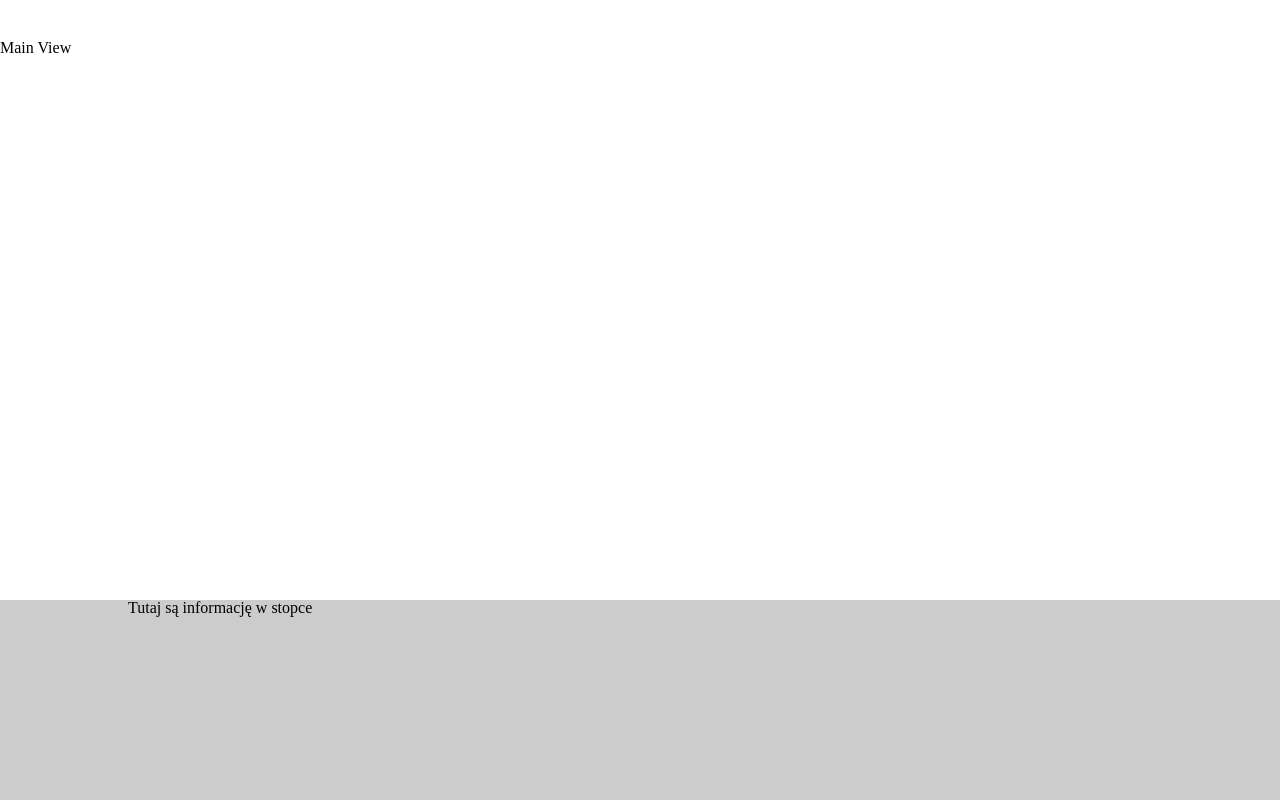
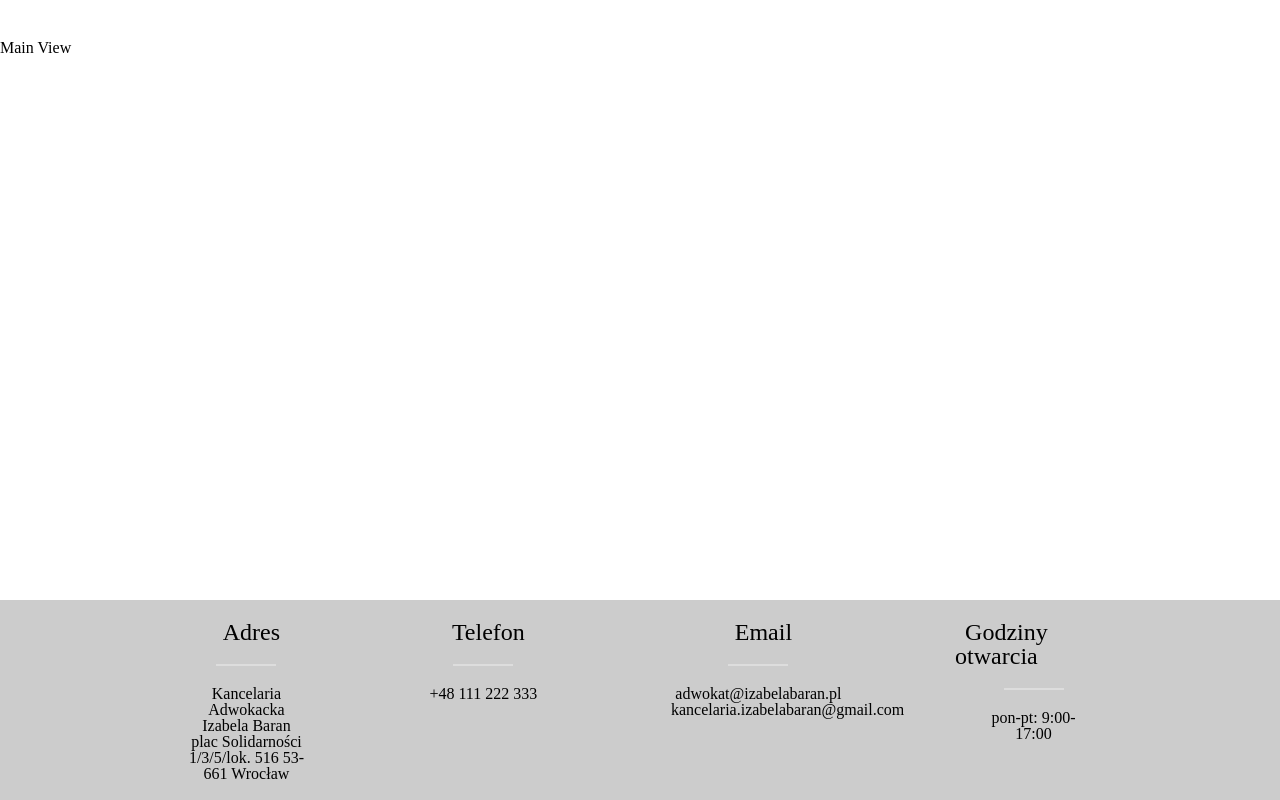
Before and after one commit to BartoszBartlomiej/Law_firm_2.0, a React (Create React App) app: page / in a window 1280 px wide. Built offline with nearby package versions, Linux system fonts and the light colour scheme.

Commit message:
text typo moved to sep file

```diff
--- /dev/null
+++ b/src/components/Layout/Footer/Block/Block.scss
@@ -0,0 +1,39 @@
+@import '../../../../config/variables.scss';
+
+.block-wrapper {
+    display: flex;
+    flex-direction: column;
+    width: 25%;
+    margin: 0 $main-spacing * 2;
+
+    .title {
+        position: relative;
+        font-size: 1.5rem;
+        margin: $main-spacing auto;
+
+        .fa {
+            margin-right: $main-spacing/2;
+        }
+
+        &::after {
+           content: '';
+           display: block;
+           width: 60px;
+           height: 2px;
+           background: #ddd;
+           margin: 20px auto 0 auto;
+        }
+    }
+    .content {
+        display: flex;
+        flex-direction: column;
+        flex-wrap: wrap;
+        width: 100%;
+        justify-content: center;
+
+        .text {
+            width: 75%;
+            text-align: center;
+        }
+    }
+}
--- /dev/null
+++ b/src/components/Layout/Footer/Block/index.jsx
@@ -0,0 +1,18 @@
+import React from 'react';
+
+import './Block.scss';
+
+const Block = (props) => {
+    const icon = <i className={`fa ${props.icon}`} aria-hidden="true"></i>
+    return (
+        <div className="block-wrapper">
+           <p className="title">{icon}{props.title}</p>
+           <div className="content">
+               <strong className="text bolded">{props.contentBolded}</strong>
+               <p className="text normal">{props.content}</p>
+           </div>
+        </div>
+    )
+}
+
+export default Block
--- a/src/components/Layout/Footer/Footer.scss
+++ b/src/components/Layout/Footer/Footer.scss
@@ -4,4 +4,9 @@
     width: 100%;
     height: 200px;
     background: darken($color-background, 20%);
+
+    .content {
+        display: flex;
+        flex-direction: row;
+    }
 }
--- a/src/components/Layout/Footer/index.jsx
+++ b/src/components/Layout/Footer/index.jsx
@@ -1,11 +1,37 @@
 import React from 'react';
 import PageContainer from '../PageContent';
+import Block from './Block';
+
 import './Footer.scss';
 
 const Footer = () => (
   <footer className="footer__wrapper">
     <PageContainer>
-      Tutaj są informację w stopce
+      <div className="content">
+        <Block
+          title="Adres"
+          icon="fa-map-marker"
+          contentBolded="Kancelaria Adwokacka Izabela Baran"
+          content="plac Solidarności 1/3/5/lok. 516
+          53-661 Wrocław"
+        />
+        <Block
+          title="Telefon"
+          icon="fa-phone"
+          content="+48 111 222 333"
+        />
+        <Block
+          title="Email"
+          icon="fa-envelope-o"
+          content="adwokat@izabelabaran.pl
+          kancelaria.izabelabaran@gmail.com"
+        />
+        <Block
+          title="Godziny otwarcia"
+          icon="fa-calendar"
+          content="pon-pt: 9:00-17:00"
+        />
+      </div>
     </PageContainer>
   </footer>
 );
```
